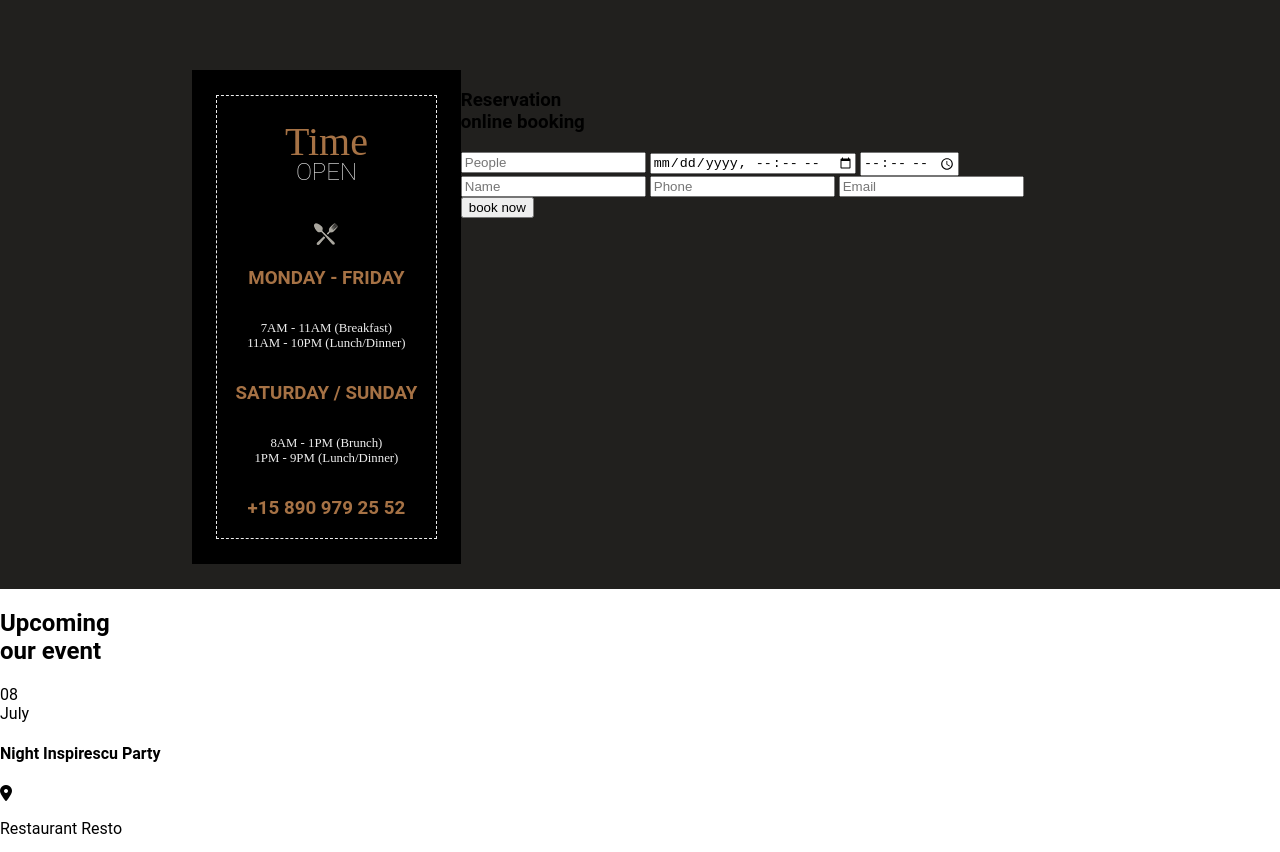
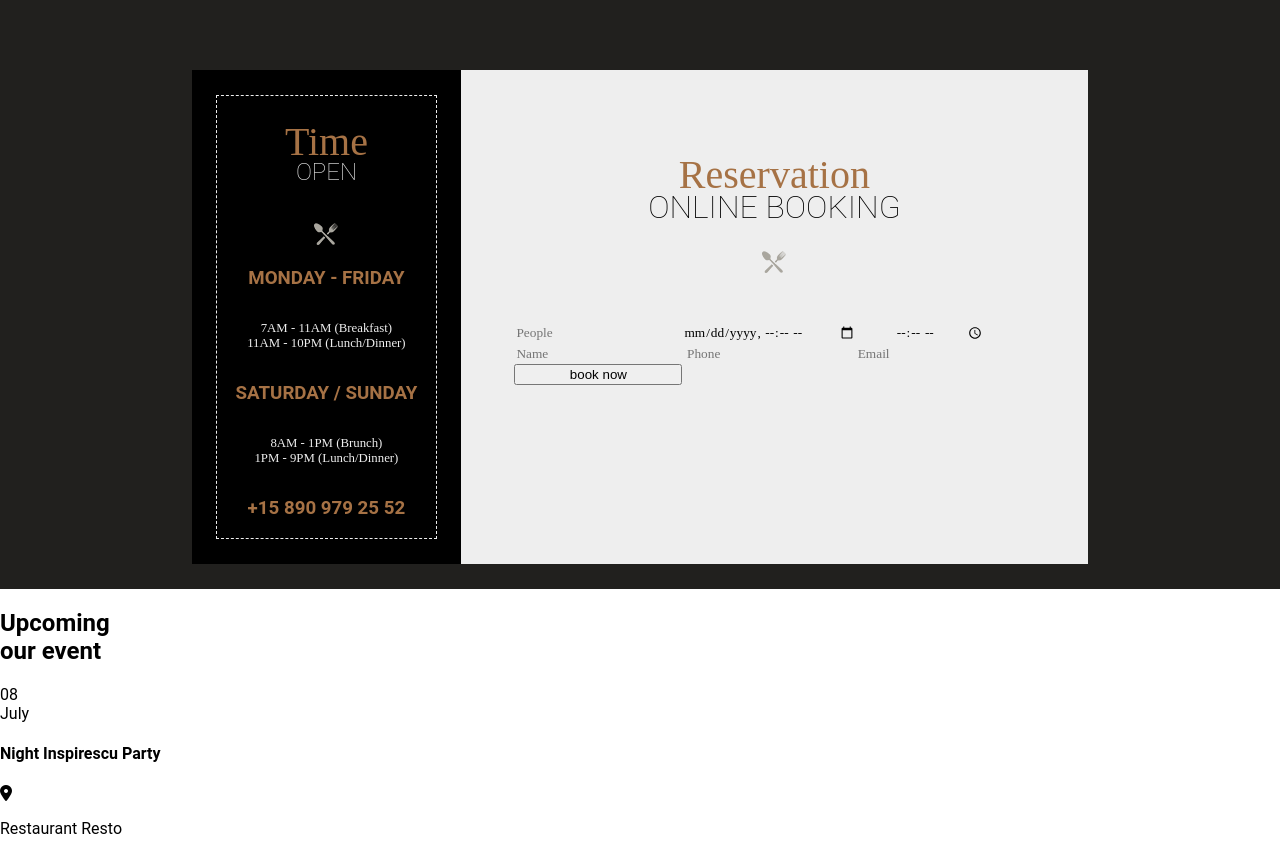
Before and after one commit to YounesDahmani/My-Resto, a plain HTML site: page index.html in a window 1280 px wide. Shown: the part 2113-2965 px from the top of the page. Drawn offline with Linux system fonts and the light colour scheme.

Commit message:
Realization a part of the section3 reservation item

```diff
--- a/assets/styles/_settings.scss
+++ b/assets/styles/_settings.scss
@@ -96,6 +96,7 @@ body {
   box-sizing: border-box;
   min-height: 100vh;
   font-family: $font3;
+  outline: 0px;
 }
 ul {
   list-style-type: none;
--- a/assets/styles/layouts/_section3.scss
+++ b/assets/styles/layouts/_section3.scss
@@ -48,5 +48,47 @@
         }
       }
     }
+    .right-part {
+      background: $color1;
+      text-align: center;
+      @include center;
+      flex-direction: column;
+      .right-part-container {
+        height: 80%;
+        h3 {
+          @include title;
+          font-size: 2.5rem;
+          text-align: center;
+          line-height: 30px;
+          margin-block-end: 0;
+          span {
+            font-family: $font3;
+            text-transform: uppercase;
+            color: $color3;
+            font-size: 2rem;
+          }
+        }
+        .icon {
+          background: url(/assets/img/ic-plate.png) center/cover;
+          width: 30px;
+          height: 30px;
+          margin: 25px auto 45px;
+        }
+        form {
+          width: 70%;
+
+          display: grid;
+          grid-template-columns: 1fr 1fr 1fr;
+          grid-template-rows: 1fr 1fr 1fr;
+
+          input:not([type="submit"]) {
+            background: transparent;
+            border: none;
+            font-family: $font2;
+            font-weight: 100;
+          }
+        }
+      }
+    }
   }
 }
--- a/index.html
+++ b/index.html
@@ -228,29 +228,40 @@
                 </div>
             </div>
             <div class="right-part">
+                <div class="right-part-container">
                     <h3>Reservation <br> <span>online booking</span></h3>
                     <div class="icon"></div>
                     <form action="#">
+                        <div>
                             <label for="people"></label>
-                    <input type="number" id="people" placeholder="People">
+                            <input type="number" id="people" placeholder="People"></div>
 
+                        <div>
                             <label for="date"></label>
                             <input type="datetime-local" value="15/07/2020" name="date" id="date" min="10/02/2010"
-                        max="10/02/2024">
-
+                                max="10/02/2024"></div>
+                        <div>
                             <label for="hour"></label>
                             <input type="time">
+                        </div>
 
+                        <div>
                             <label for="name"></label>
                             <input type="text" id="name" placeholder="Name">
+                        </div>
 
+                        <div>
                             <label for="phone"></label>
                             <input type="tel" id="phone" placeholder="Phone">
+                        </div>
 
+                        <div>
                             <label for="email"></label>
                             <input type="email" id="email" placeholder="Email">
+                        </div>
                         <input type="submit" value="book now">
                     </form>
+                </div>
             </div>
         </div>
     </section>
```
Also changed, not shown: assets/styles/index.css, 1 other file. Lines whose indentation alone changed are shown as unchanged.
